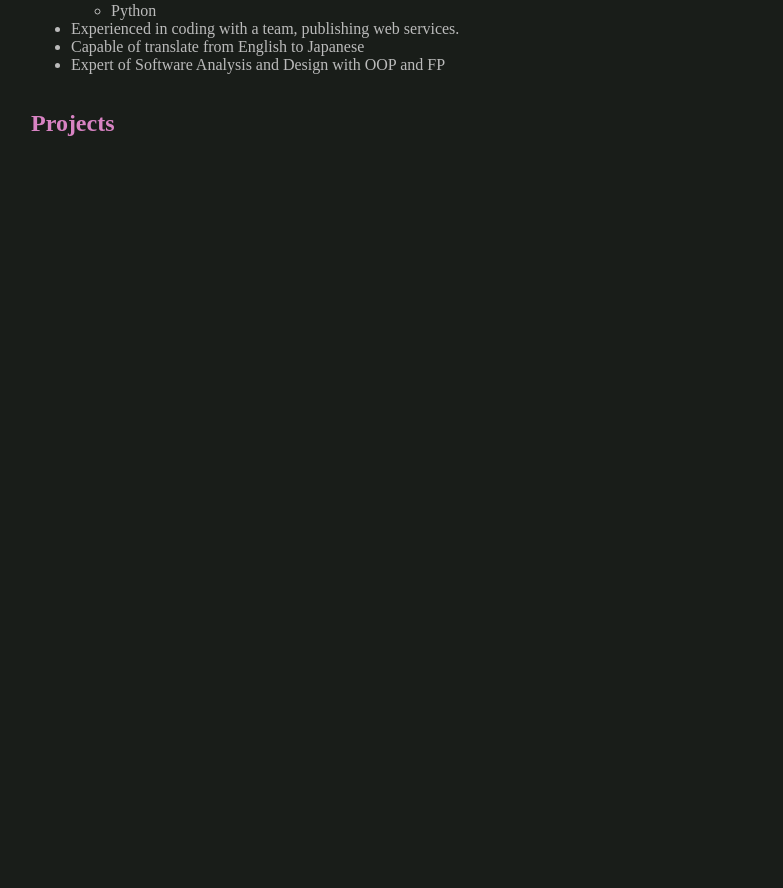
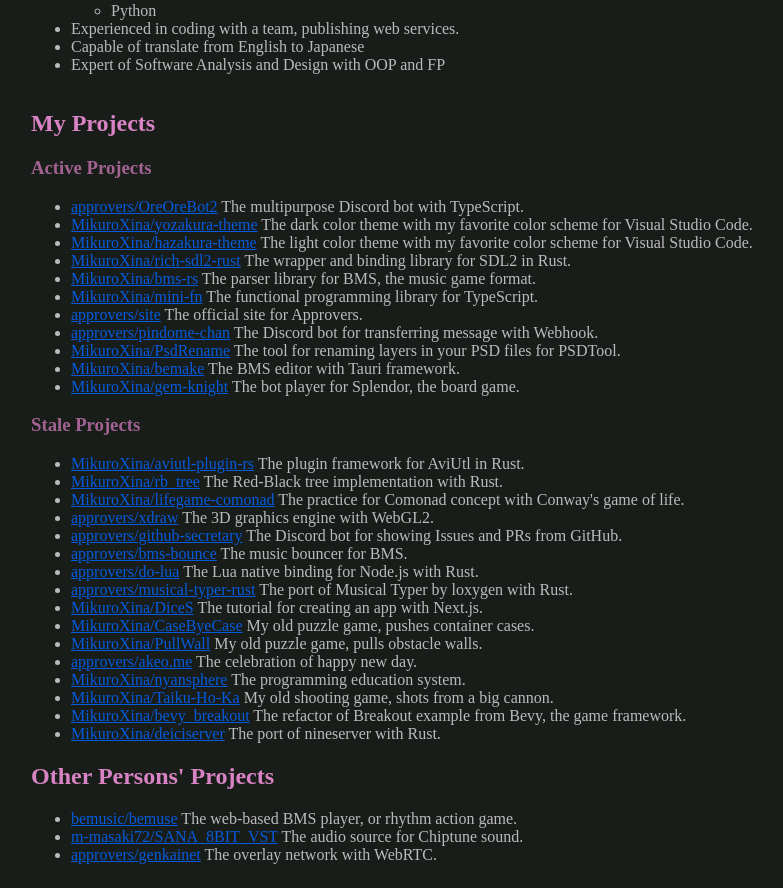
Before and after one commit to MikuroXina/portfolio, a Next.js app: page / in a window 1280 px wide. Shown: the part 1236-2124 px from the top of the page, without its empty margins (209-992 px from the left). Before the commit the page ends 1401 px from the top, so only its background shows below. Built offline with nearby package versions, Linux system fonts and the light colour scheme.

Commit message:
Update projects

```diff
--- a/src/organisms/projects.tsx
+++ b/src/organisms/projects.tsx
@@ -1,24 +1,20 @@
 import { ExternalLink } from '../molecules/external-link';
 
-type ProgramItemProps = {
+interface RepoItemProps {
   repo: string;
   desc: string;
-};
+}
 
-const RepoItem = ({ repo, desc }: ProgramItemProps) => (
-  <>
-    <cite>
-      <ExternalLink href={`https://github.com/MikuroXina/${repo}`}>
-        {repo}
-      </ExternalLink>
-    </cite>{' '}
+const RepoItem = ({ repo, desc }: RepoItemProps) => (
+  <span>
+    <ExternalLink href={`https://github.com/${repo}`}>{repo}</ExternalLink>{' '}
     {desc}
-  </>
+  </span>
 );
 
-const RepoList = ({ items }: { items: ProgramItemProps[] }) => (
+const Repos = ({ repos }: { repos: readonly RepoItemProps[] }) => (
   <ul>
-    {items.map((item) => (
+    {repos.map((item) => (
       <li key={item.repo}>
         <RepoItem {...item} />
       </li>
@@ -26,8 +22,145 @@
   </ul>
 );
 
+const myActiveRepos: readonly RepoItemProps[] = [
+  {
+    repo: 'approvers/OreOreBot2',
+    desc: 'The multipurpose Discord bot with TypeScript.',
+  },
+  {
+    repo: 'MikuroXina/yozakura-theme',
+    desc: 'The dark color theme with my favorite color scheme for Visual Studio Code.',
+  },
+  {
+    repo: 'MikuroXina/hazakura-theme',
+    desc: 'The light color theme with my favorite color scheme for Visual Studio Code.',
+  },
+  {
+    repo: 'MikuroXina/rich-sdl2-rust',
+    desc: 'The wrapper and binding library for SDL2 in Rust.',
+  },
+  {
+    repo: 'MikuroXina/bms-rs',
+    desc: 'The parser library for BMS, the music game format.',
+  },
+  {
+    repo: 'MikuroXina/mini-fn',
+    desc: 'The functional programming library for TypeScript.',
+  },
+  {
+    repo: 'approvers/site',
+    desc: 'The official site for Approvers.',
+  },
+  {
+    repo: 'approvers/pindome-chan',
+    desc: 'The Discord bot for transferring message with Webhook.',
+  },
+  {
+    repo: 'MikuroXina/PsdRename',
+    desc: 'The tool for renaming layers in your PSD files for PSDTool.',
+  },
+  {
+    repo: 'MikuroXina/bemake',
+    desc: 'The BMS editor with Tauri framework.',
+  },
+  {
+    repo: 'MikuroXina/gem-knight',
+    desc: 'The bot player for Splendor, the board game.',
+  },
+];
+
+const myInactiveRepos: readonly RepoItemProps[] = [
+  {
+    repo: 'MikuroXina/aviutl-plugin-rs',
+    desc: 'The plugin framework for AviUtl in Rust.',
+  },
+  {
+    repo: 'MikuroXina/rb_tree',
+    desc: 'The Red-Black tree implementation with Rust.',
+  },
+  {
+    repo: 'MikuroXina/lifegame-comonad',
+    desc: "The practice for Comonad concept with Conway's game of life.",
+  },
+  {
+    repo: 'approvers/xdraw',
+    desc: 'The 3D graphics engine with WebGL2.',
+  },
+  {
+    repo: 'approvers/github-secretary',
+    desc: 'The Discord bot for showing Issues and PRs from GitHub.',
+  },
+  {
+    repo: 'approvers/bms-bounce',
+    desc: 'The music bouncer for BMS.',
+  },
+  {
+    repo: 'approvers/do-lua',
+    desc: 'The Lua native binding for Node.js with Rust.',
+  },
+  {
+    repo: 'approvers/musical-typer-rust',
+    desc: 'The port of Musical Typer by loxygen with Rust.',
+  },
+  {
+    repo: 'MikuroXina/DiceS',
+    desc: 'The tutorial for creating an app with Next.js.',
+  },
+  {
+    repo: 'MikuroXina/CaseByeCase',
+    desc: 'My old puzzle game, pushes container cases.',
+  },
+  {
+    repo: 'MikuroXina/PullWall',
+    desc: 'My old puzzle game, pulls obstacle walls.',
+  },
+  {
+    repo: 'approvers/akeo.me',
+    desc: 'The celebration of happy new day.',
+  },
+  {
+    repo: 'MikuroXina/nyansphere',
+    desc: 'The programming education system.',
+  },
+  {
+    repo: 'MikuroXina/Taiku-Ho-Ka',
+    desc: 'My old shooting game, shots from a big cannon.',
+  },
+  {
+    repo: 'MikuroXina/bevy_breakout',
+    desc: 'The refactor of Breakout example from Bevy, the game framework.',
+  },
+  {
+    repo: 'MikuroXina/deiciserver',
+    desc: 'The port of nineserver with Rust.',
+  },
+];
+
+const othersRepos: readonly RepoItemProps[] = [
+  {
+    repo: 'bemusic/bemuse',
+    desc: 'The web-based BMS player, or rhythm action game.',
+  },
+  {
+    repo: 'm-masaki72/SANA_8BIT_VST',
+    desc: 'The audio source for Chiptune sound.',
+  },
+  {
+    repo: 'approvers/genkainet',
+    desc: 'The overlay network with WebRTC.',
+  },
+];
+
 export const Projects = () => (
   <article>
-    <h2>Projects</h2>
+    <section>
+      <h2>My Projects</h2>
+      <h3>Active Projects</h3>
+      <Repos repos={myActiveRepos} />
+      <h3>Stale Projects</h3>
+      <Repos repos={myInactiveRepos} />
+    </section>
+    <h2>Other Persons&apos; Projects</h2>
+    <Repos repos={othersRepos} />
   </article>
 );
```
